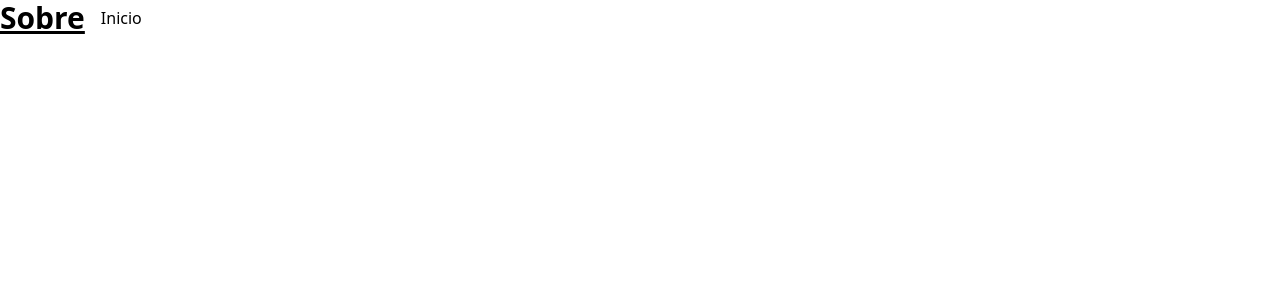
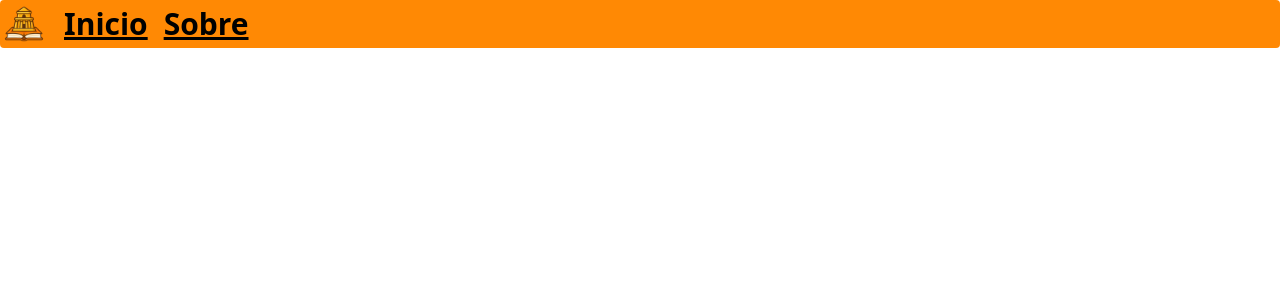
Before and after one commit to AlexRozaLopes/frontend-babilonia, an Angular app: page / in a window 1280 px wide. Shown: the top 300 px of the page. Built offline with nearby package versions, Linux system fonts and the light colour scheme.

Commit message:
add tailwind ao projeto

```diff
--- a/src/app/app.component.html
+++ b/src/app/app.component.html
@@ -1,5 +1,6 @@
 <router-outlet></router-outlet>
-<div class="flex flex flex-row items-center gap-4">
+<div class=" flex flex-row items-center gap-4 rounded bg-orange-400">
+  <img src="/logo-favicon.png" alt="logo" class="size-12">
+  <span class="text-3xl font-bold underline">Inicio</span>
   <span class="text-3xl font-bold underline">Sobre</span>
-  <span>Inicio</span>
 </div>
--- a/src/app/app.component.ts
+++ b/src/app/app.component.ts
@@ -1,5 +1,5 @@
-import { Component } from '@angular/core';
-import { RouterOutlet } from '@angular/router';
+import {Component} from '@angular/core';
+import {RouterOutlet} from '@angular/router';
 
 @Component({
   selector: 'app-root',
```
